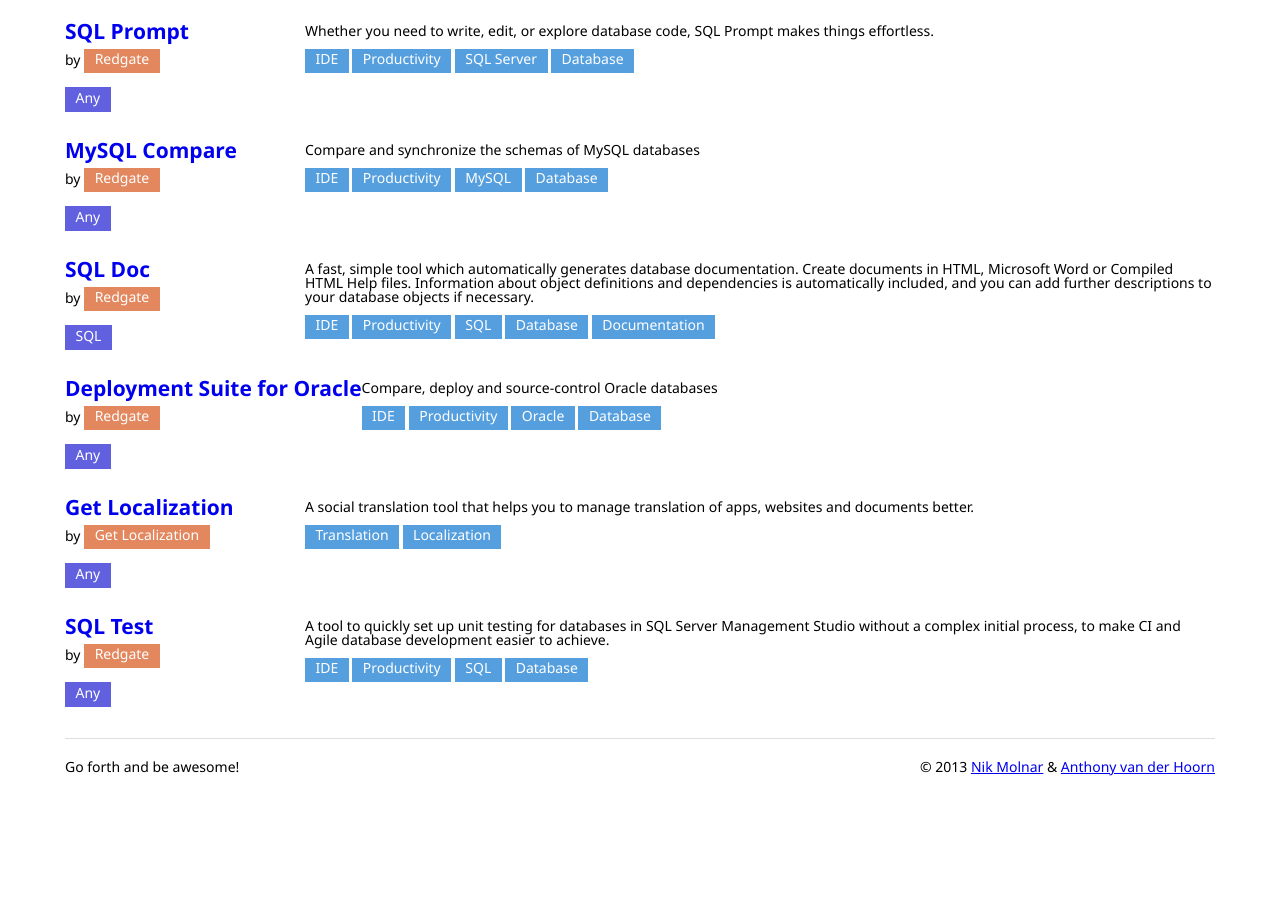
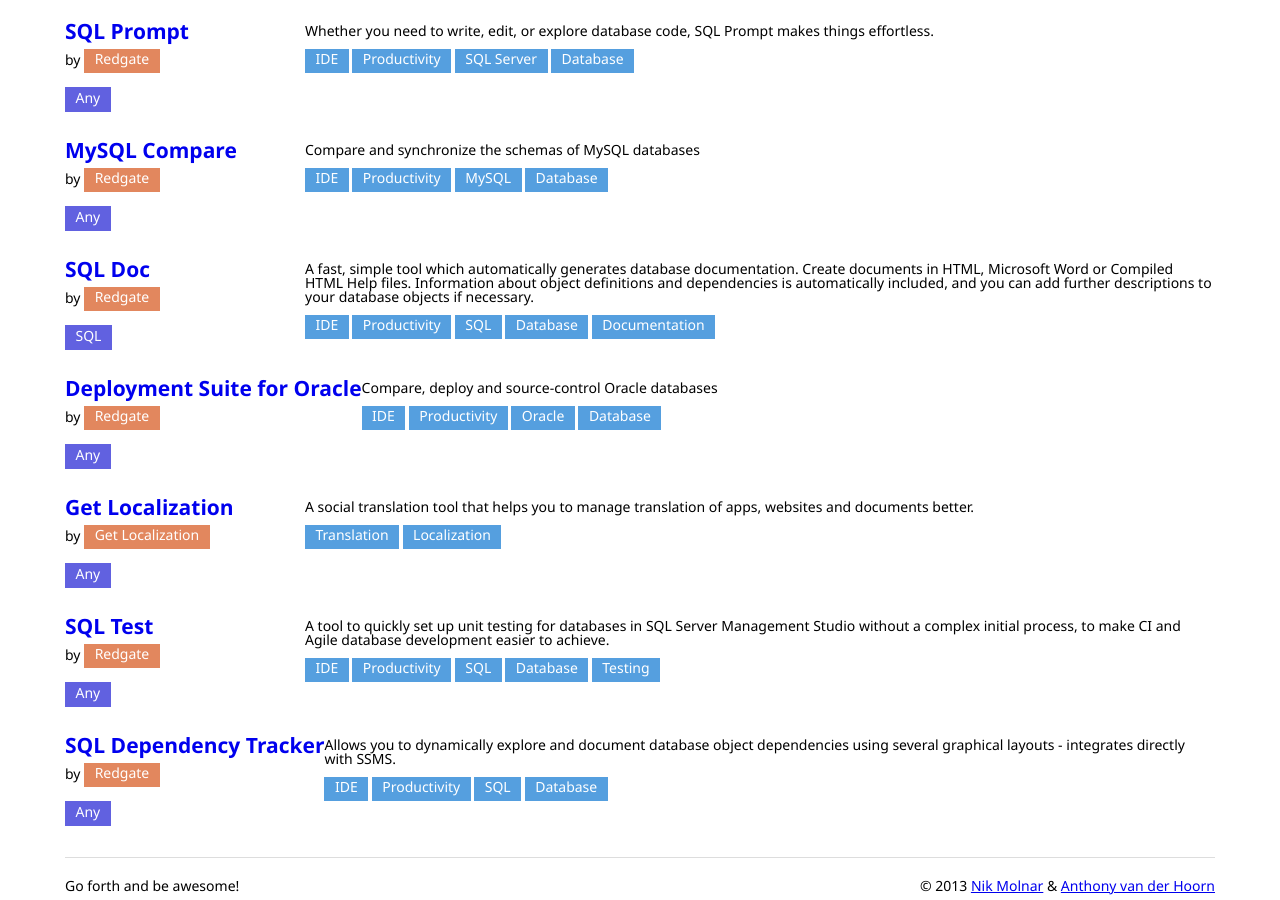
Before and after one commit to nikmd23/ossperks, a Jekyll site: the page built from index.html, in a window 1280 px wide and 900 px high, scrolled down 3545 px. Built offline with Jekyll 4.4.1, drawn with Linux system fonts in a browser that asks for light colours; nearby versions of some CDN libraries; before the commit the page ends 4326 px from its top, so only the background shows below that.

Commit message:
Added SQL Dependency Tracker
Linking to Product page, as there's no other announcement at the moment.

```diff
--- a/index.html
+++ b/index.html
@@ -217,6 +217,12 @@
 
 - perk: {name: SQL Test, uri: 'http://www.red-gate.com/products/sql-development/sql-test/'}
   description: A tool to quickly set up unit testing for databases in SQL Server Management Studio without a complex initial process, to make CI and Agile database development easier to achieve.
+  categories: [IDE, Productivity, SQL, Database, Testing]
+  platforms: [Any]
+  company: *redgate
+
+- perk: {name: SQL Dependency Tracker, uri: 'http://www.red-gate.com/products/sql-development/sql-dependency-tracker/'}
+  description: Allows you to dynamically explore and document  database object dependencies using several graphical layouts - integrates directly with SSMS.
   categories: [IDE, Productivity, SQL, Database]
   platforms: [Any]
   company: *redgate
```
